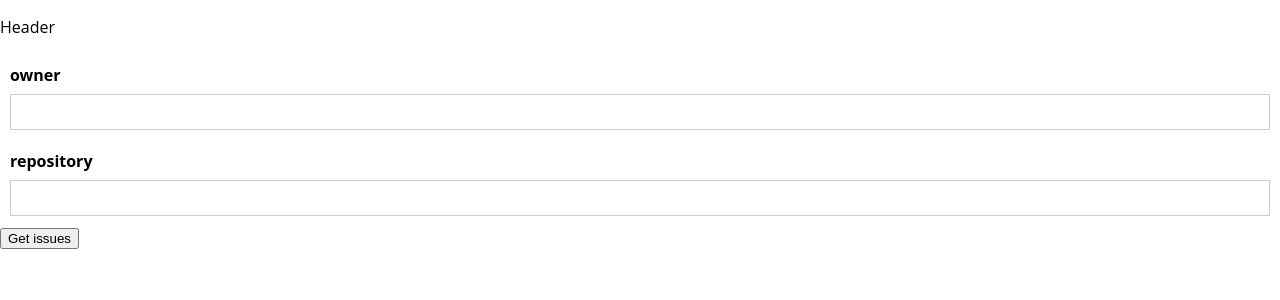
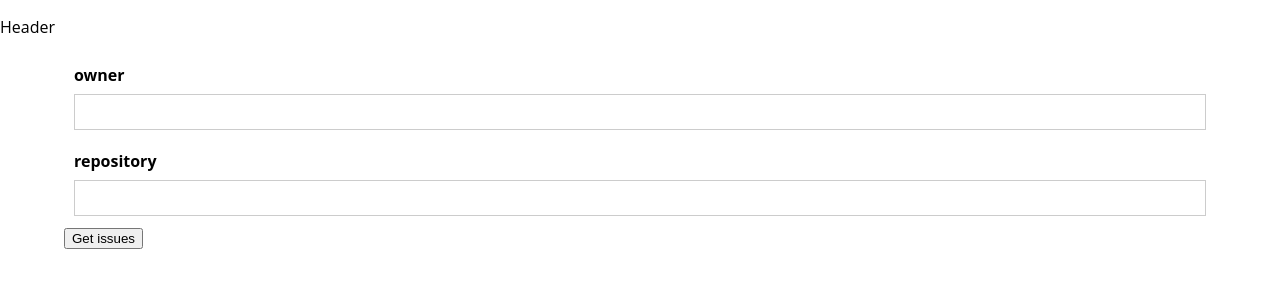
Before and after one commit to Soheevich/github-interface, a React (Create React App) app: page / in a window 1280 px wide. Shown: the top 300 px of the page. Built offline with nearby package versions, Linux system fonts and the light colour scheme.

Commit message:
Add styles to IssuesFinder container

```diff
--- a/src/containers/IssuesFinder/IssuesFinder.css
+++ b/src/containers/IssuesFinder/IssuesFinder.css
@@ -0,0 +1,12 @@
+.IssuesMain {
+  width: 90%;
+  margin: 0 auto;
+}
+
+.IssuesForm {
+
+}
+
+.IssuesList {
+  list-style-type: none;
+}
--- a/src/containers/IssuesFinder/IssuesFinder.js
+++ b/src/containers/IssuesFinder/IssuesFinder.js
@@ -4,6 +4,7 @@ import { connect } from 'react-redux';
 import Input from './Input/Input';
 import Issue from '../../components/Issue/Issue';
 import * as actions from '../../store/actions/issuesFinder';
+import './IssuesFinder.css';
 
 class IssuesFinder extends Component {
   searchHandler = (event) => {
@@ -43,12 +44,12 @@ class IssuesFinder extends Component {
     }
 
     return (
-      <div>
-        <form onSubmit={this.searchHandler}>
+      <div className="IssuesMain">
+        <form onSubmit={this.searchHandler} className="IssuesForm">
           {inputs}
           <button>Get issues</button>
         </form>
-        <ul>
+        <ul className="IssuesList">
           { issues }
         </ul>
       </div>
```
